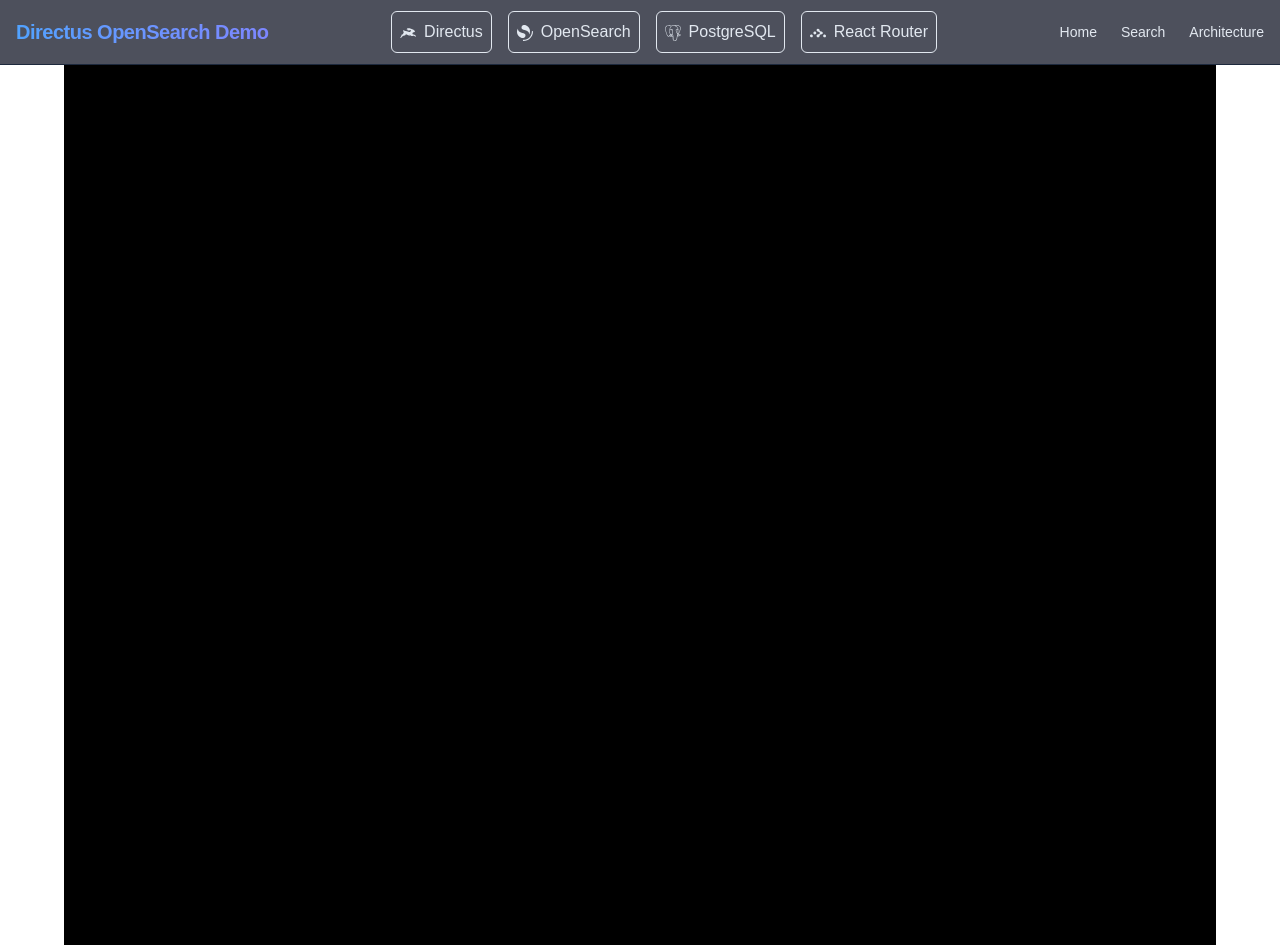
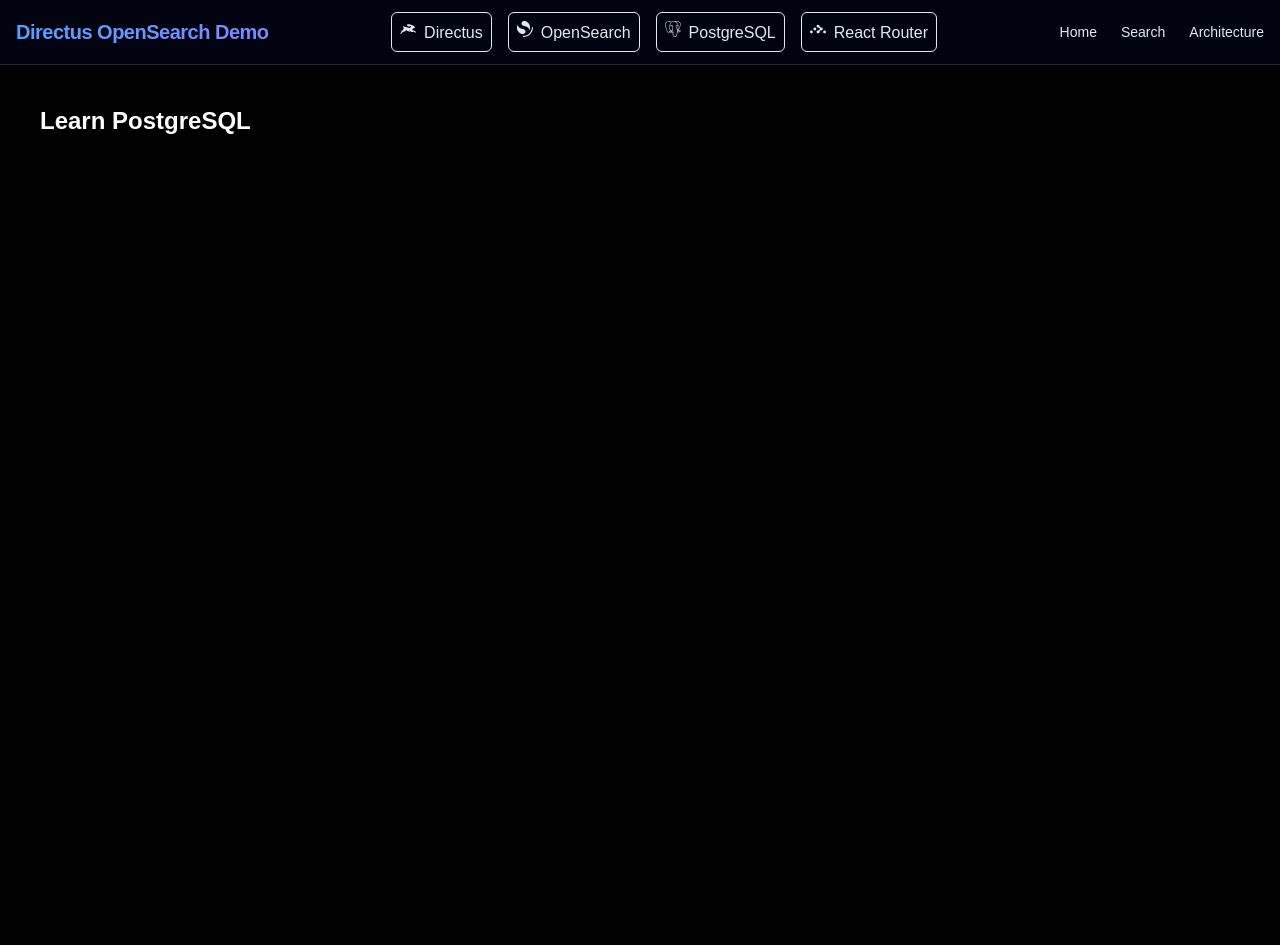
Before and after one commit to codersgod/directus-opensearch-demo, a Next.js app: page /learn_postgresql in a window 1280 px wide. Before the commit this address had no page. After the commit the page ends 800 px from the top, so only its background shows below. Built offline with nearby package versions, Linux system fonts and the light colour scheme.

Commit message:
styling fixed

```diff
--- a/app/layout.tsx
+++ b/app/layout.tsx
@@ -35,31 +35,31 @@ export default function RootLayout({
             <div className="font-bold text-xl tracking-tight bg-clip-text text-transparent bg-gradient-to-r from-blue-400 to-indigo-400">
               Directus OpenSearch Demo
             </div>
-            <div className="flex gap-4">
+            <div className="flex gap-4 max-h-10">
               <Link
                 href="/learn_directus"
-                className="transition-colors bg-transparent hover:bg-gradient-to-r from-blue-700 to-violet-700 border rounded-md p-2 border-slate-200 "
+                className="transition-colors bg-transparent hover:bg-gradient-to-r from-blue-700 to-violet-700 border rounded-md p-2 border-slate-200 w-fit flex "
               >
                 <SiDirectus className="inline-block mr-2" />
                  Directus
               </Link>
               <Link
                 href="/learn_opensearch"
-                className="transition-colors bg-transparent hover:bg-gradient-to-r from-blue-700 to-violet-700 border rounded-md p-2 border-slate-200 "
+                className="transition-colors bg-transparent hover:bg-gradient-to-r from-blue-700 to-violet-700 border rounded-md p-2 border-slate-200 w-fit flex"
               >
                 <SiOpensearch className="inline-block mr-2" />
                  OpenSearch
               </Link>
               <Link
                 href="/learn_postgresql"
-                className="transition-colors bg-transparent hover:bg-gradient-to-r from-blue-700 to-violet-700 border rounded-md p-2 border-slate-200 "
+                className="transition-colors bg-transparent hover:bg-gradient-to-r from-blue-700 to-violet-700 border rounded-md p-2 border-slate-200 w-fit flex"
               >
                 <SiPostgresql  className="inline-block mr-2" />
                  PostgreSQL
               </Link>
               <Link
                 href="/learn_react_router"
-                className="transition-colors bg-transparent hover:bg-gradient-to-r from-blue-700 to-violet-700 border rounded-md p-2 border-slate-200 "
+                className="transition-colors bg-transparent hover:bg-gradient-to-r from-blue-700 to-violet-700 border rounded-md p-2 border-slate-200 w-fit flex"
               >
                 <SiReactrouter   className="inline-block mr-2" />
                  React Router
@@ -84,7 +84,7 @@ export default function RootLayout({
             </nav>
           </div>
         </header>
-        <main className="flex-1 w-full max-w-6xl mx-auto p-6 md:p-10 bg-black">
+        <main className="flex-1 w-full  mx-auto p-6 md:p-10 bg-black">
           {children}
         </main>
       </body>
--- a/app/learn_opensearch/page.tsx
+++ b/app/learn_opensearch/page.tsx
@@ -100,7 +100,7 @@ function Note({ children }: { children: React.ReactNode }) {
       <p className="text-xs font-bold uppercase tracking-wider mb-1 text-blue-400/80">
         📝 Note
       </p>
-      <p className="text-sm leading-relaxed text-blue-200/90">{children}</p>
+      <div className="text-sm leading-relaxed text-blue-200/90">{children}</div>
     </div>
   );
 }
--- /dev/null
+++ b/app/learn_postgresql/page.tsx
@@ -0,0 +1,7 @@
+export default function LearnPostgreSQLPage() {
+  return (
+    <div>
+      <h1 className="text-2xl text-white font-bold mb-4">Learn PostgreSQL</h1>
+    </div>
+  );
+}
--- /dev/null
+++ b/app/learn_react_router/page.tsx
@@ -0,0 +1,7 @@
+export default function LearnReactRouterPage() {
+  return (
+    <div>
+      <h1 className="text-2xl text-white font-bold mb-4">Learn React Router</h1>
+    </div>
+  );
+}
```
